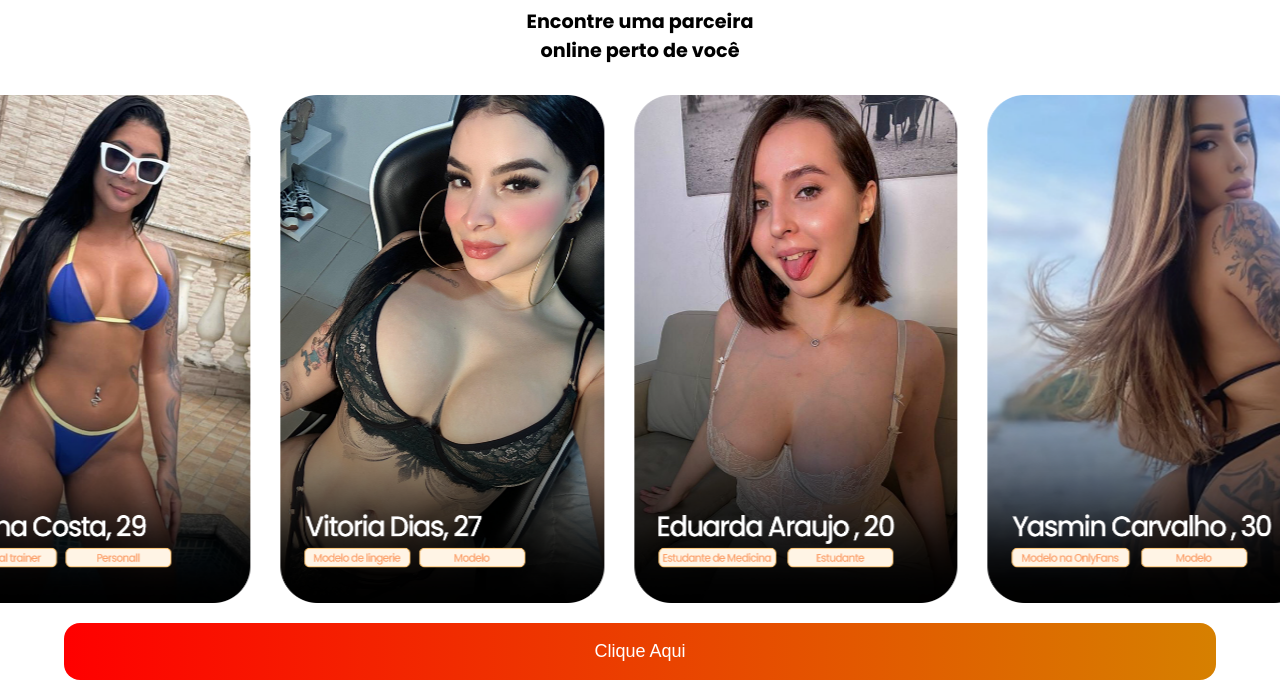
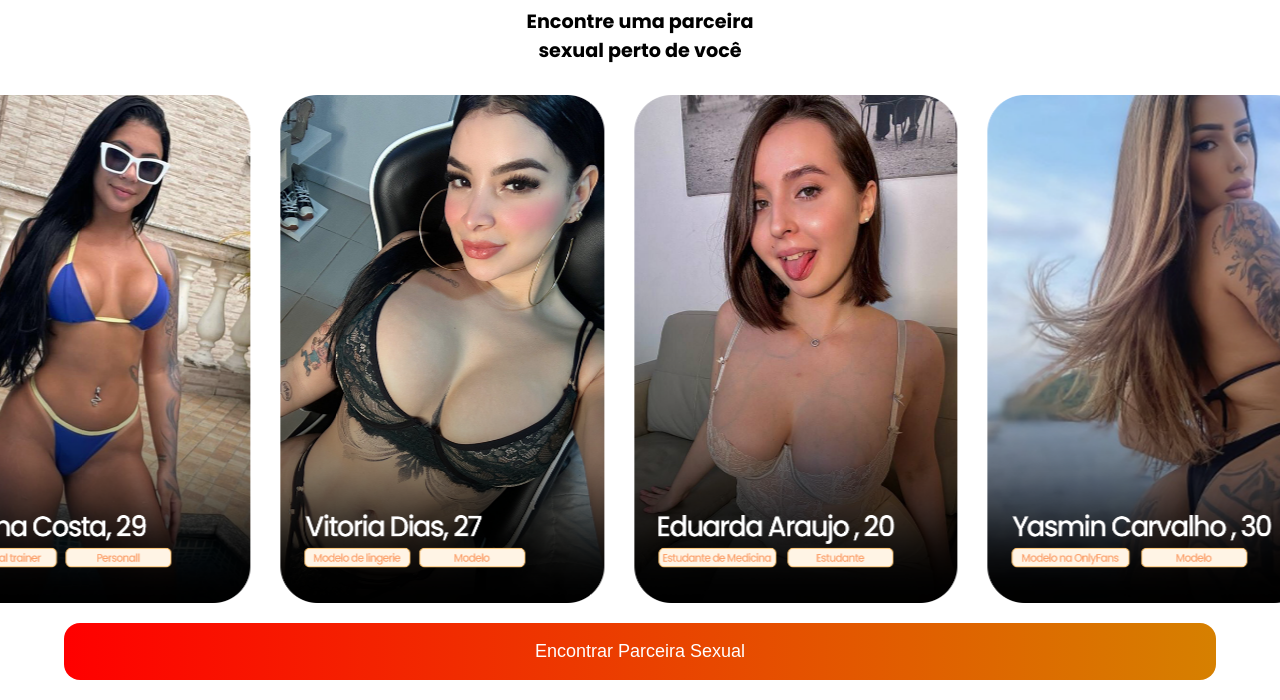
Before and after one commit to jerricastolz/Love-chatt, a plain HTML site: page index.html in a window 1280 px wide. Shown: the part 100-800 px from the top of the page. Drawn offline with Linux system fonts and the light colour scheme.

Commit message:
Update index.html

```diff
--- a/index.html
+++ b/index.html
@@ -3,7 +3,6 @@
 <head>
   <meta charset="UTF-8">
   <meta name="viewport" content="width=device-width, initial-scale=1.0">
-  <title>Imagem Responsiva, Título, Carrossel e Botão</title>
   <!-- Importando a fonte Poppins do Google Fonts -->
   <link href="https://fonts.googleapis.com/css2?family=Poppins:wght@400;700&display=swap" rel="stylesheet">
   <style>
@@ -122,7 +121,7 @@
     <div class="logotopo">
       <img src="image/logo.png" alt="Descrição da imagem">
     </div>
-    <h1 class="titulo">Encontre uma parceira <br>online perto de você</h1>
+    <h1 class="titulo">Encontre uma parceira <br>sexual perto de você</h1>
   </div>
 
   <!-- Área principal: Carrossel que preenche o espaço entre cabeçalho e rodapé -->
@@ -149,7 +148,7 @@
 
   <!-- Rodapé: Botão que fica na parte inferior -->
   <div class="footer">
-    <button class="full-width-button">Clique Aqui</button>
+    <button class="full-width-button">Encontrar Parceira Sexual</button>
   </div>
 
   <!-- Script para redirecionar com os parâmetros da URL -->
```
